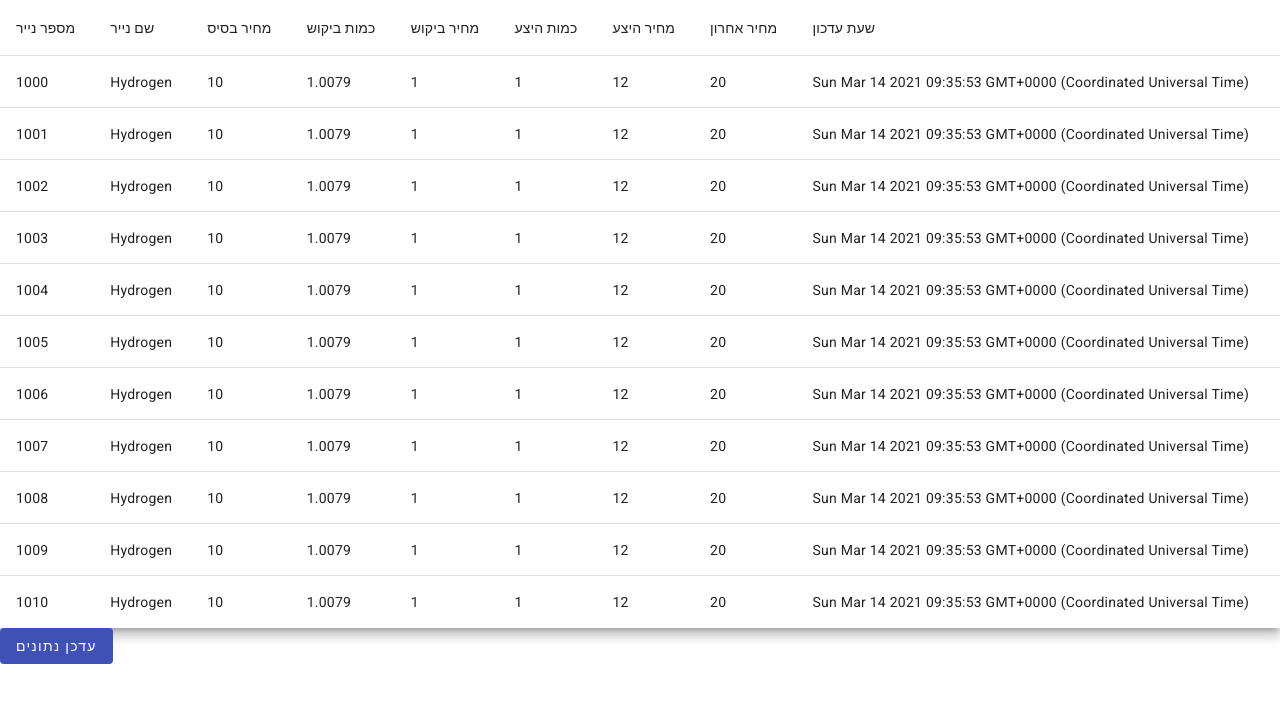
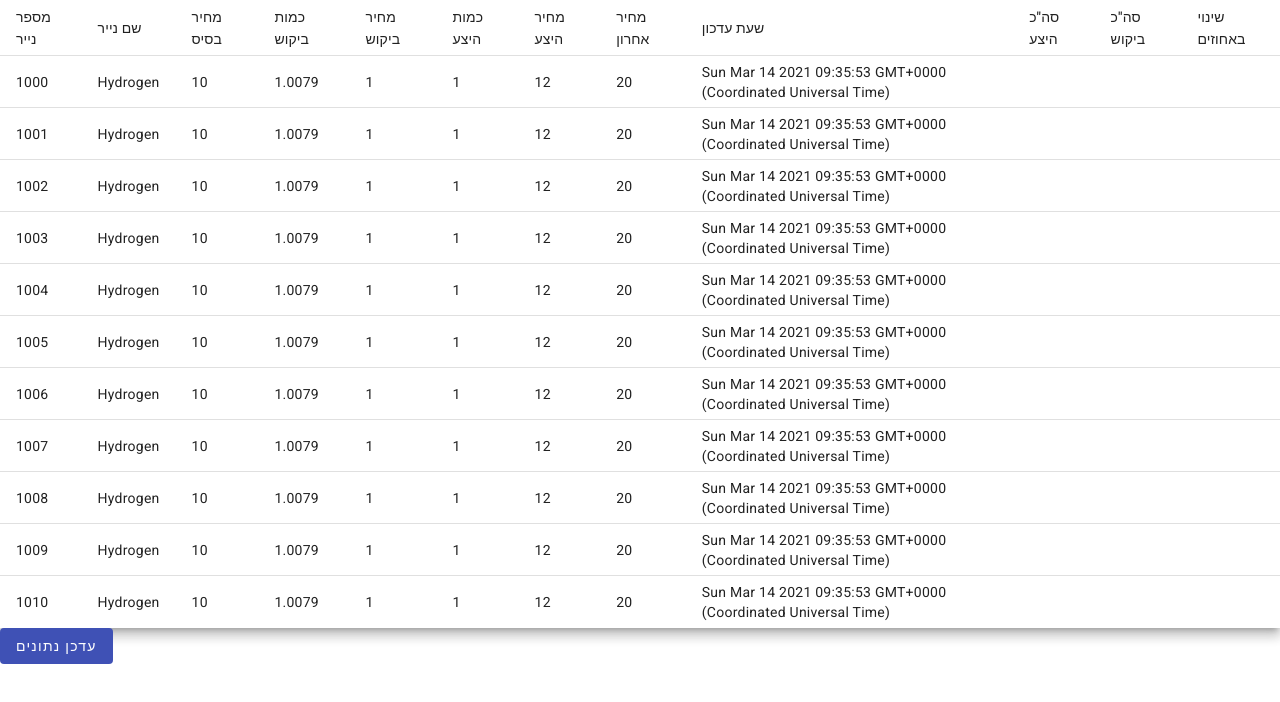
Before and after one commit to gabsy3/Factory54, an Angular app in the folder factory/: page / in a window 1280 px wide. Shown: the top 702 px of the page. Built offline with nearby package versions, Linux system fonts and the light colour scheme.

Commit message:
commit 5

```diff
--- a/factory/src/app/app.component.html
+++ b/factory/src/app/app.component.html
@@ -48,6 +48,23 @@
     <td mat-cell *matCellDef="let element"> {{element.lastUpdate}} </td>
   </ng-container>
 
+  <ng-container matColumnDef="bidTotal">
+    <th mat-header-cell *matHeaderCellDef>  סה"כ היצע </th>
+    <td mat-cell *matCellDef="let element"> {{element.bidTotal}} </td>
+  </ng-container>
+
+  <ng-container matColumnDef="askTotal">
+    <th mat-header-cell *matHeaderCellDef>  סה"כ ביקוש   </th>
+    <td mat-cell *matCellDef="let element"> {{element.askTotal}} </td>
+  </ng-container>
+
+
+  <ng-container matColumnDef="percentageChange">
+    <th mat-header-cell *matHeaderCellDef>  שינוי באחוזים </th>
+    <td mat-cell *matCellDef="let element"> {{element.percentageChange}} </td>
+  </ng-container>
+
+
   <tr mat-header-row *matHeaderRowDef="displayedColumns"></tr>
   <tr mat-row *matRowDef="let row; columns: displayedColumns;"></tr>
 </table>
--- a/factory/src/app/app.component.ts
+++ b/factory/src/app/app.component.ts
@@ -21,7 +21,7 @@ import { ApiService } from './services/api.service';
 
 export class AppComponent {
   ApiService = inject(ApiService)
-  displayedColumns: string[] = ['stockId', 'stockName', 'basePrice', 'askQty', 'askPrice', 'bidQty', 'bidPrice', 'lastPrice', 'lastUpdate'];
+  displayedColumns: string[] = ['stockId', 'stockName', 'basePrice', 'askQty', 'askPrice', 'bidQty', 'bidPrice', 'lastPrice', 'lastUpdate','bidTotal','askTotal','percentageChange'];
   dataSource = this.ApiService.getData();
   getData() {
     this.dataSource = this.ApiService.getData();
--- a/factory/src/app/models/modelData.model.ts
+++ b/factory/src/app/models/modelData.model.ts
@@ -8,4 +8,7 @@ export interface modelData {
     bidPrice: number;
     lastPrice:number;
     lastUpdate: Date;
+    bidTotal?:number;
+    askTotal?:number;
+    percentageChange?:number;
   }
```
